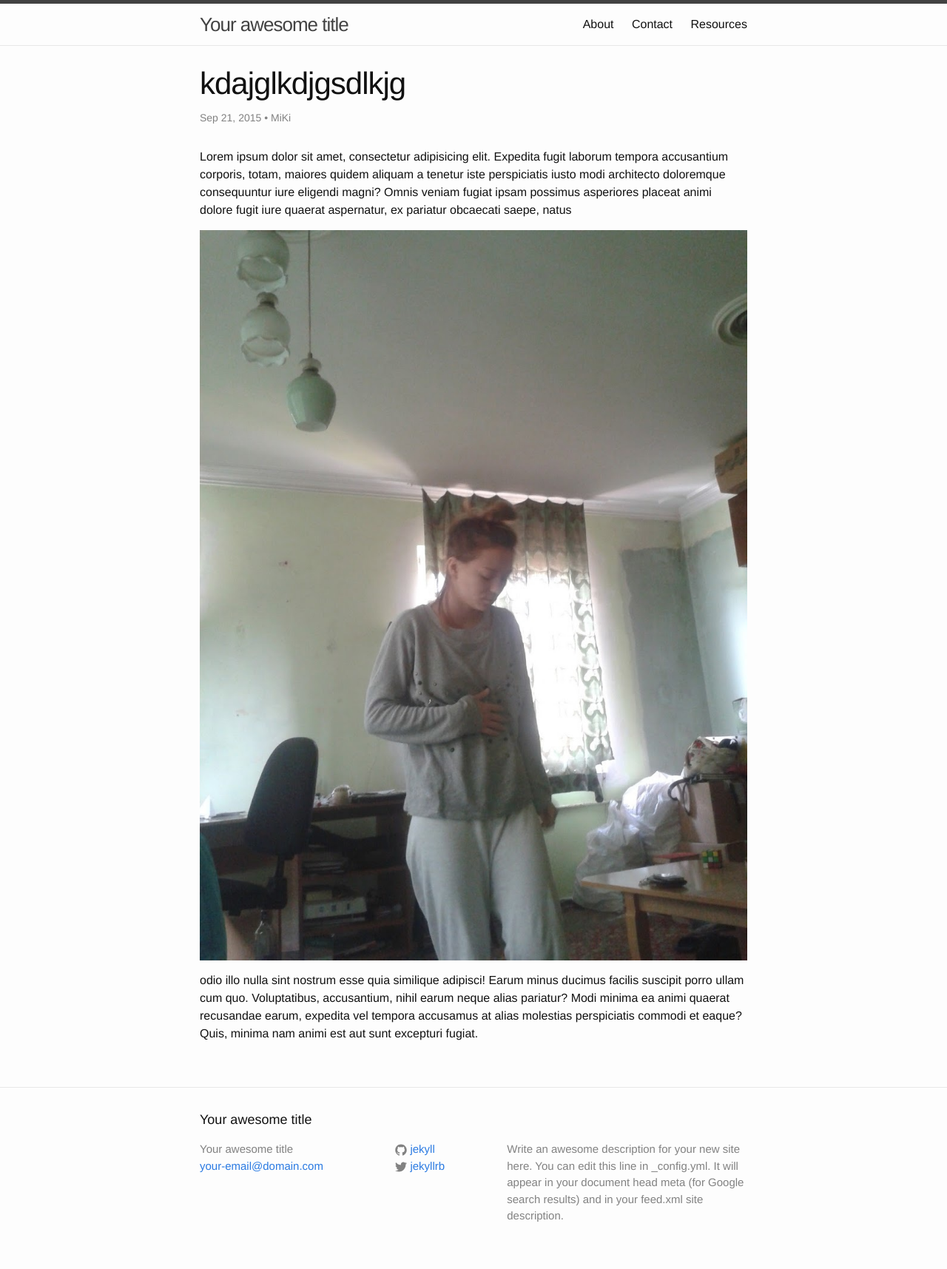
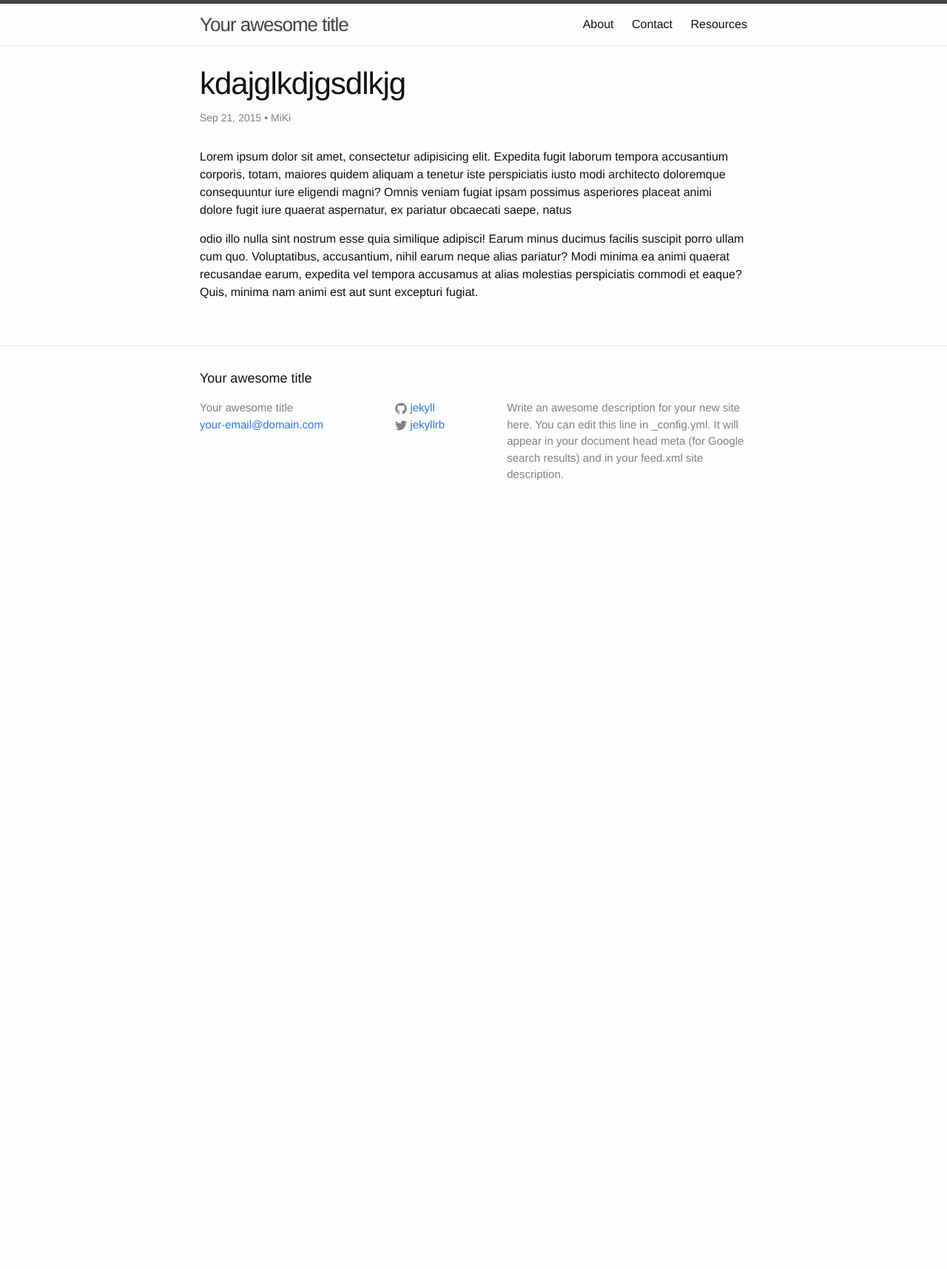
Before and after one commit to funkz/funkz.github.io, a Jekyll site: the page built from _posts/2015-02-19-sdfjsdfjdshfjgsdg_gsdgs.md, in a window 1280 px wide. Shown: the whole page at 74% size. Built offline with Jekyll 4.4.1, drawn with Linux system fonts in a browser that asks for light colours; comment, search, counter and statistics services are not loaded; after the commit the page ends 900 px from its top, so only the background shows below that.

Commit message:
Updated '_posts/2015-02-19-sdfjsdfjdshfjgsdg_gsdgs.md' via CloudCannon

```diff
--- a/_posts/2015-02-19-sdfjsdfjdshfjgsdg_gsdgs.md
+++ b/_posts/2015-02-19-sdfjsdfjdshfjgsdg_gsdgs.md
@@ -7,6 +7,6 @@ categories: jekyll
 
 Lorem ipsum dolor sit amet, consectetur adipisicing elit. Expedita fugit laborum tempora accusantium corporis, totam, maiores quidem aliquam a tenetur iste perspiciatis iusto modi architecto doloremque consequuntur iure eligendi magni? Omnis veniam fugiat ipsam possimus asperiores placeat animi dolore fugit iure quaerat aspernatur, ex pariatur obcaecati saepe, natus
 
-![](/uploads/versions/2014-04-24---x----916-1222x---.jpg)
+
 
 odio illo nulla sint nostrum esse quia similique adipisci! Earum minus ducimus facilis suscipit porro ullam cum quo. Voluptatibus, accusantium, nihil earum neque alias pariatur? Modi minima ea animi quaerat recusandae earum, expedita vel tempora accusamus at alias molestias perspiciatis commodi et eaque? Quis, minima nam animi est aut sunt excepturi fugiat.
```
